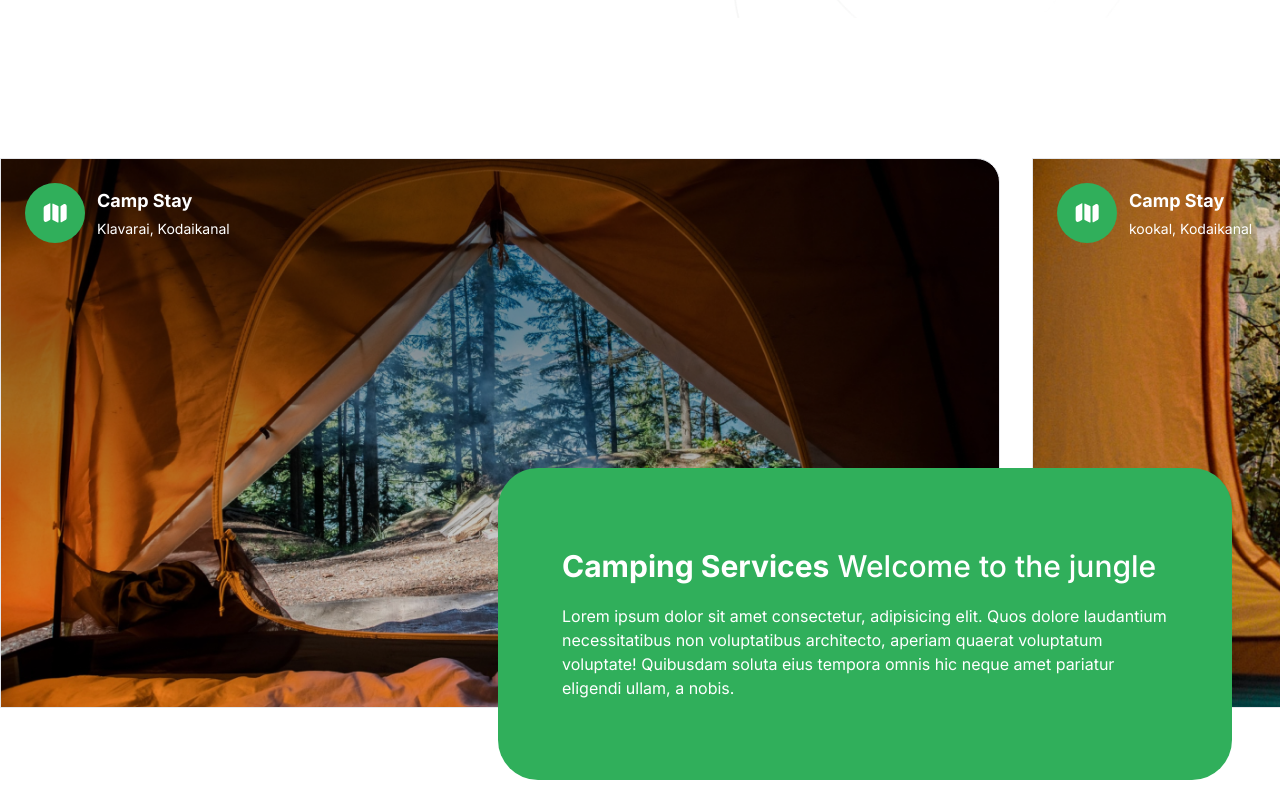
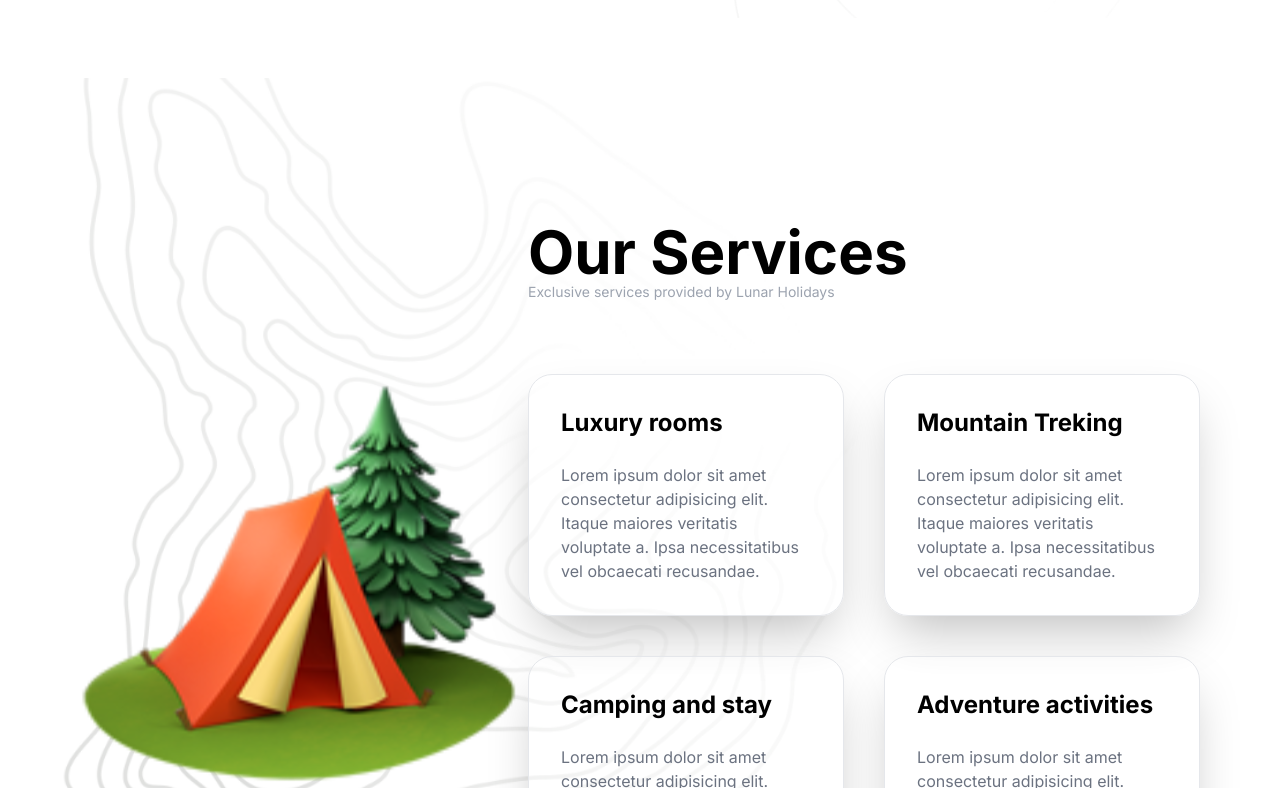
Before and after one commit to Abinsonsuresh/LunarHolidays-Nextjs, a Next.js app: page / in a window 1280 px wide. Shown: the part 632-1420 px from the top of the page. Built offline with nearby package versions, Linux system fonts and the light colour scheme.

Commit message:
services page added

```diff
--- /dev/null
+++ b/src/app/components/Services.tsx
@@ -0,0 +1,73 @@
+import Image from "next/image"
+
+interface CardProps {
+    title: string;
+    desc: string;
+    icon: string;
+}
+
+{/* <li className="flex w-full flex-1 flex-col items-start">
+<div className="rounded-full p-4 lg:p-7 bg-green-50">
+  <Image src={icon} alt="map" width={28} height={28} />
+</div>
+<h2 className="bold-20 lg:bold-32 mt-5 capitalize">
+  {title}
+</h2>
+<p className="regular-16 mt-5 bg-white/80 text-gray-30 lg:mt-[30px] lg:bg-none">
+  {description}
+</p>
+</li> */}
+
+const ServiceCard = ({ title, desc, icon }: CardProps) => {
+    return (
+        <li className="flex w-full  flex-col  items-start p-8 border shadow-2xl rounded-3xl  bg-white/25">
+            <div className="">
+                <p className="text-2xl font-bold">{title}</p>
+                <p className="mt-6 text-gray-500">{desc}</p>
+
+            </div>
+        </li>
+
+    )
+}
+
+const Services = () => {
+    return (
+        <div className="flex flex-col justify-center  items-center overflow-hidden bg-feature-bg bg-cover bg-no-repeat py-8">
+            <div className="max-container padding-container relative w-full flex">
+
+                <div className="flex flex-1 lg:min-h-[900px]">
+                    <Image
+                        src="/camp.svg"
+                        alt="pic"
+                        width={440}
+                        height={1000}
+                    />
+                </div>
+
+                <div className="z-20 flex justify-center w-full flex-col lg:w-[60%] ">
+                    <div className="flex items-start flex-col mb-12">
+                    <h2 className="font-[700] text-6xl">Our Services</h2>
+                    <p className="text-sm text-gray-400">Exclusive services provided by Lunar Holidays</p>
+                    </div>
+                    <div className="mt-6 ">
+                        <ul className="grid md:grid-cols-2 gap-10">
+                            <ServiceCard title="Luxury rooms" desc="Lorem ipsum dolor sit amet consectetur adipisicing elit. Itaque maiores veritatis voluptate a. Ipsa necessitatibus vel obcaecati recusandae." icon="f" />
+
+                            <ServiceCard title="Mountain Treking" desc="Lorem ipsum dolor sit amet consectetur adipisicing elit. Itaque maiores veritatis voluptate a. Ipsa necessitatibus vel obcaecati recusandae." icon="f" />
+
+                            <ServiceCard title="Camping and stay" desc="Lorem ipsum dolor sit amet consectetur adipisicing elit. Itaque maiores veritatis voluptate a. Ipsa necessitatibus vel obcaecati recusandae." icon="f" />
+
+                            <ServiceCard title="Adventure activities" desc="Lorem ipsum dolor sit amet consectetur adipisicing elit. Itaque maiores veritatis voluptate a. Ipsa necessitatibus vel obcaecati recusandae." icon="f" />
+
+
+                        </ul>
+                    </div>
+                </div>
+            </div>
+<p>Lorem ipsum, dolor sit amet consectetur adipisicing elit. Illo, perspiciatis modi. Blanditiis?</p>
+        </div>
+    )
+}
+
+export default Services
--- a/src/app/components/Test.tsx
+++ b/src/app/components/Test.tsx
@@ -1,89 +1,68 @@
-import { PEOPLE_URL } from "../Data/data";
-import Image from "next/image";
+import { FEATURES } from '@/constants'
+import Image from 'next/image'
+import React from 'react'
 
-interface CampProps {
-  backgroundImage: string;
-  title: string;
-  subtitle: string;
-  peopleJoined: string;
-}
-
-const CampSite = ({ backgroundImage, title, subtitle, peopleJoined }: CampProps) => {
+const Features = () => {
   return (
-    <div className={`h-full w-full min-w-[1100px] ${backgroundImage} bg-cover bg-no-repeat lg:rounded-r-5xl 2xl:rounded-5xl`}>
-     <div className="flex h-full flex-col items-start justify-between p-6 lg:px-20 lg:py-10">
-      <div className="flexCenter gap-4">
-        <div className="rounded-full bg-green-50 p-4">
+    <section className="flex-col flexCenter overflow-hidden bg-feature-bg bg-center bg-no-repeat py-24">
+      <div className="max-container padding-container relative w-full flex justify-end">
+        <div className="flex flex-1 lg:min-h-[900px]">
           <Image
-            src="/folded-map.svg"
-            alt="map"
-            width={28}
-            height={28}
+            src="/phone.png"
+            alt="phone"
+            width={440}
+            height={1000}
+            className="feature-phone"
           />
         </div>
-        <div className="flex flex-col gap-1">
-          <h4 className="bold-18 text-white">{title}</h4>
-          <p className="regular-14 text-white">{subtitle}</p>
-        </div>
-      </div>
 
-      <div className="flexCenter gap-6">
-        <span className="flex -space-x-4 overflow-hidden">
-          {PEOPLE_URL.map((url) => (
+        <div className="z-20 flex w-full flex-col lg:w-[60%]">
+          <div className='relative'>
             <Image
-              className="inline-block h-10 w-10 rounded-full"
-              src={url}
-              key={url}
-              alt="person"
-              width={52}
-              height={52}
+              src="/camp.svg"
+              alt="camp"
+              width={50}
+              height={50}
+              className="absolute left-[-5px] top-[-28px] w-10 lg:w-[50px]"
             />
-          ))}
-        </span>
-        <p className="bold-16 md:bold-20 text-white">{peopleJoined}</p>
-      </div>
-     </div>
-    </div>
-  )
-}
-
-const Camp = () => {
-  return (
-    <section className="2xl:max-container relative flex flex-col py-10 lg:mb-10 lg:py-20 xl:mb-20">
-      <div className="hide-scrollbar flex h-[340px] w-full items-start justify-start gap-8 overflow-x-auto lg:h-[400px] xl:h-[640px]">
-        <CampSite
-          backgroundImage="bg-bg-img-1"
-          title="Putuk Truno Camp"
-          subtitle="Prigen, Pasuruan"
-          peopleJoined="50+ Joined"
-        />
-        <CampSite
-          backgroundImage="bg-bg-img-2"
-          title="Mountain View Camp"
-          subtitle="Somewhere in the Wilderness"
-          peopleJoined="50+ Joined"
-        />
-      </div>
-
-      <div className="flexEnd mt-10 px-6 lg:-mt-60 lg:mr-6">
-        <div className="bg-green-50 p-8 lg:max-w-[500px] xl:max-w-[734px] xl:rounded-5xl xl:px-16 xl:py-20 relative w-full overflow-hidden rounded-3xl">
-          <h2 className="regular-24 md:regular-32 2xl:regular-64 capitalize text-white">
-            <strong>Feeling Lost</strong> And Not Knowing The Way?
-          </h2>
-          <p className="regular-14 xl:regular-16 mt-5 text-white">
-            Starting from the anxiety of the climbers when visiting a new climbing location, the possibility of getting lost is very large. That's why we are here for those of you who want to start an adventure
-          </p>
-          <Image
-            src="/quote.svg"
-            alt="camp-2"
-            width={186}
-            height={219}
-            className="camp-quote"
-          />
+            <h2 className="bold-40 lg:bold-64">Our Features</h2>
+          </div>
+          <ul className="mt-10 grid gap-10 md:grid-cols-2 lg:mg-20 lg:gap-20">
+            {FEATURES.map((feature) => (
+              <FeatureItem
+                key={feature.title}
+                title={feature.title}
+                icon={feature.icon}
+                description={feature.description}
+              />
+            ))}
+          </ul>
         </div>
       </div>
     </section>
   )
 }
 
-export default Camp
+type FeatureItem = {
+  title: string;
+  icon: string;
+  description: string;
+}
+
+const FeatureItem = ({ title, icon, description }: FeatureItem) => {
+  return (
+    <li className="flex w-full flex-1 flex-col items-start">
+      <div className="rounded-full p-4 lg:p-7 bg-green-50">
+        <Image src={icon} alt="map" width={28} height={28} />
+      </div>
+      <h2 className="bold-20 lg:bold-32 mt-5 capitalize">
+        {title}
+      </h2>
+      <p className="regular-16 mt-5 bg-white/80 text-gray-30 lg:mt-[30px] lg:bg-none">
+        {description}
+      </p>
+    </li>
+  )
+}
+
+export default Features
--- a/src/app/page.tsx
+++ b/src/app/page.tsx
@@ -2,12 +2,14 @@ import Test from './components/Test'
 import MainHome from './components/MainHome'
 import ResortsCarousel from './components/ResortsCarousel';
 import CampingCarousel from './components/CampingCarousel';
+import Services from './components/Services';
 
 export default function Home() {
   return (
    <>
 
    <MainHome/>
+   <Services/>
    <CampingCarousel/>
    <ResortsCarousel/>
 
```
